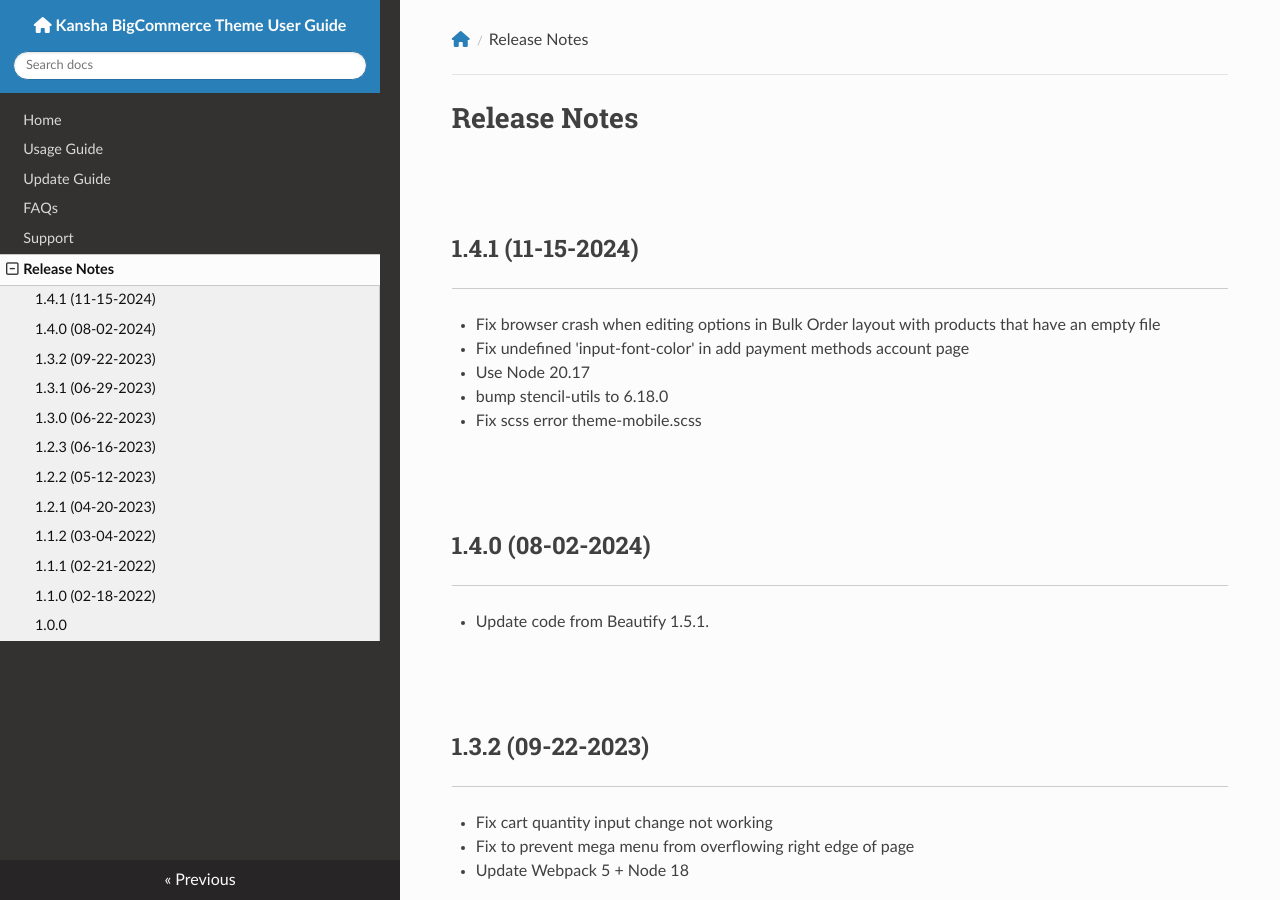
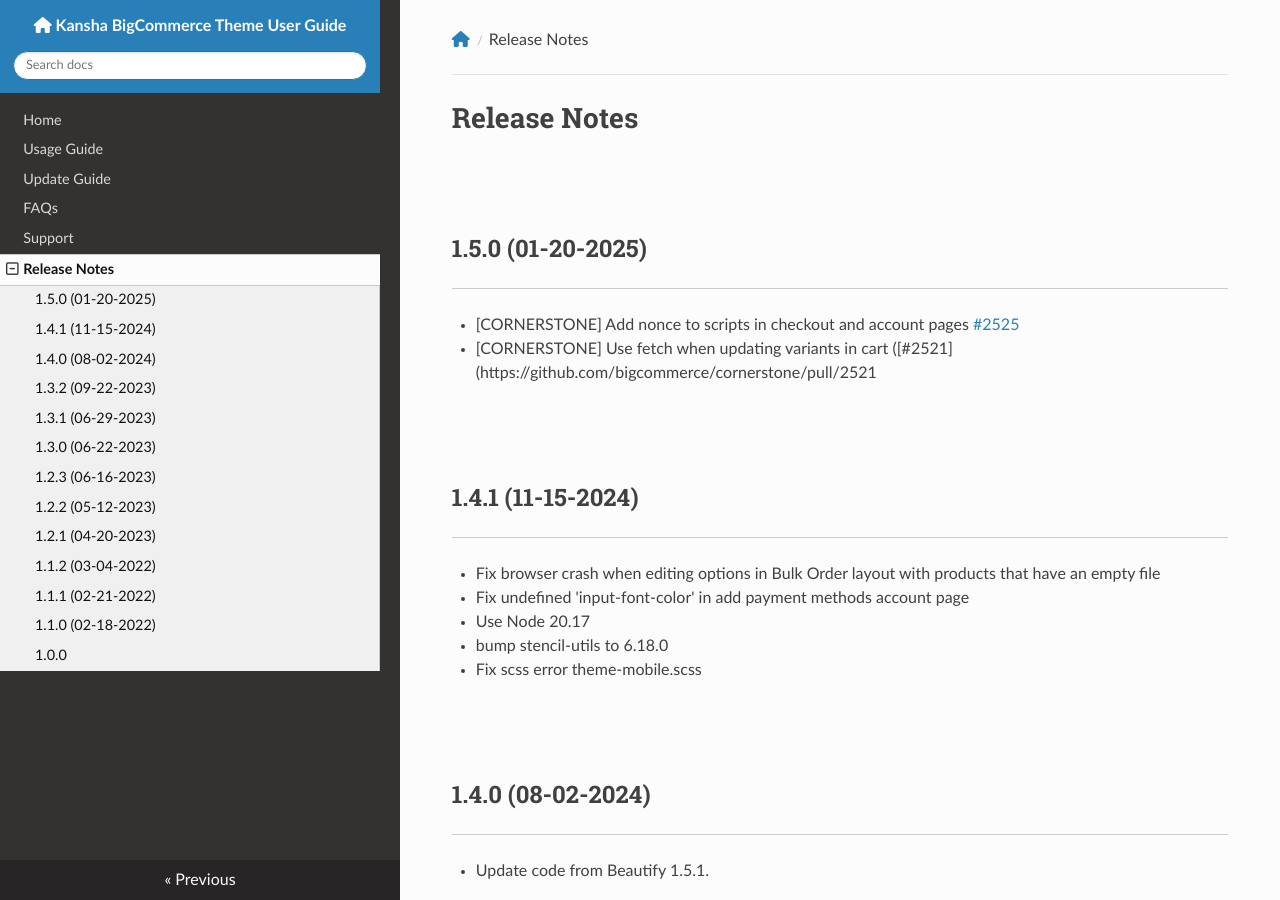
Before and after one commit to tvlgiao/bc-kansha-docs, an MkDocs documentation site: the page built from docs/changelog.md, in a window 1280 px wide and 900 px high. Built offline with MkDocs 1.6.1, drawn with Linux system fonts in a browser that asks for light colours; nearby versions of some CDN libraries.

Commit message:
Release 1.5.0

```diff
--- a/docs/changelog.md
+++ b/docs/changelog.md
@@ -1,4 +1,8 @@
 # Release Notes
+
+## 1.5.0 (01-20-2025)
+- [CORNERSTONE] Add nonce to scripts in checkout and account pages [#2525](https://github.com/bigcommerce/cornerstone/pull/2525)
+- [CORNERSTONE] Use fetch when updating variants in cart ([#2521](https://github.com/bigcommerce/cornerstone/pull/2521
 
 ## 1.4.1 (11-15-2024)
 - Fix browser crash when editing options in Bulk Order layout with products that have an empty file
```
